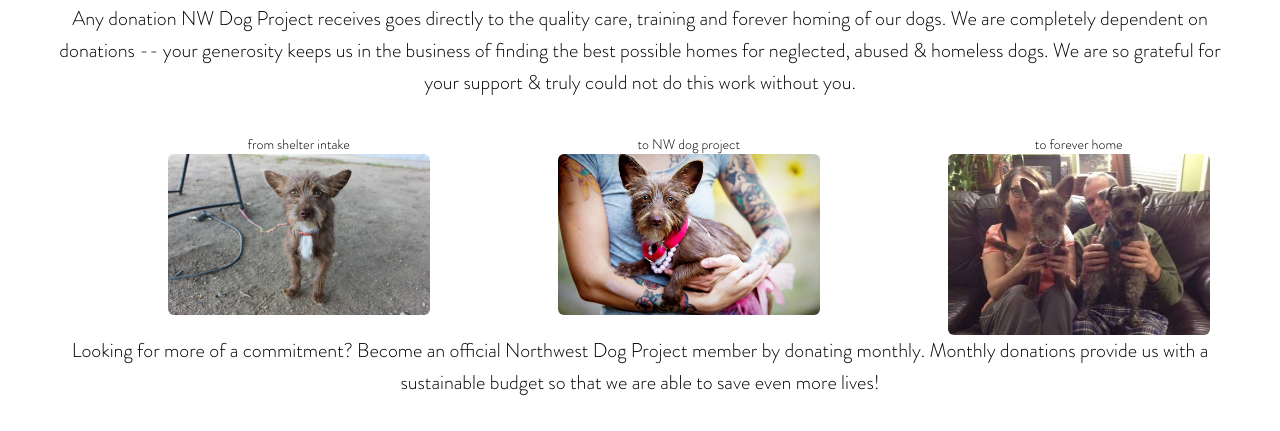
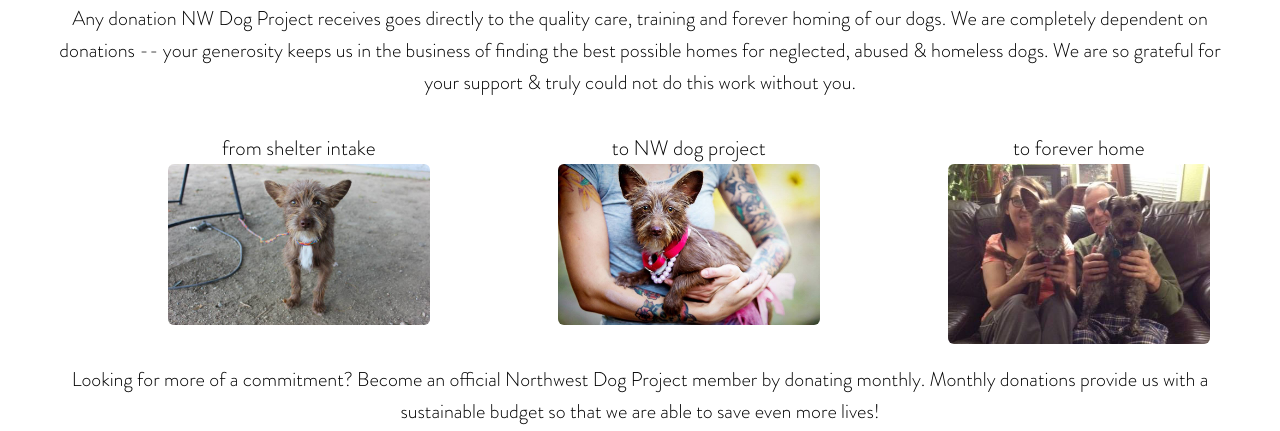
Before and after one commit to csjoblom/nwdogproject, a plain HTML site: page index.html in a window 1280 px wide. Shown: the part 5270-5701 px from the top of the page. Drawn offline with nearby package versions, Linux system fonts and the light colour scheme; a script that the page names is missing.

Commit message:
bigger quote fonts for donation

```diff
--- a/index.html
+++ b/index.html
@@ -273,17 +273,17 @@ CVA/316237735115775" target="_blank"><img src="img/nwd-float-logo.jpg" alt="" cl
 				<p>Any donation NW Dog Project receives goes directly to the quality care, training and forever homing of our dogs. We are completely dependent on donations -- your generosity keeps us in the business of finding the best possible homes for neglected, abused & homeless dogs. We are so grateful for your support & truly could not do this work without you.</p>
 		</div>
 		<div class="row">
-			<div class="col-xs-offset-1 col-xs-3">
-			<quote>from shelter intake</quote>
-				<img src="img/donation-before.jpg" class="img-rounded img-responsive">
+			<div class="col-xs-offset-1 col-xs-3"><p class="lead">
+			from shelter intake
+				<img src="img/donation-before.jpg" class="img-rounded img-responsive"></p>
 			</div>
-			<div class="col-xs-offset-1 col-xs-3">
-			<quote>to NW dog project</quote>
-				<img src="img/donation-middle.jpg" class="img-rounded img-responsive">
+			<div class="col-xs-offset-1 col-xs-3"><p class="lead">
+			to NW dog project
+				<img src="img/donation-middle.jpg" class="img-rounded img-responsive"></p>
 			</div>
-			<div class="col-xs-offset-1 col-xs-3">
-			<quote>to forever home</quote>
-				<img src="img/donation-after.jpg" class="img-rounded img-responsive">
+			<div class="col-xs-offset-1 col-xs-3"><p class="lead">
+			to forever home
+				<img src="img/donation-after.jpg" class="img-rounded img-responsive"></p>
 			</div><br/>
 			<p>Looking for more of a commitment? Become an official Northwest Dog Project member by donating monthly. Monthly donations provide us with a sustainable budget so that we are able to save even more lives!</p>
 		</div>
```
